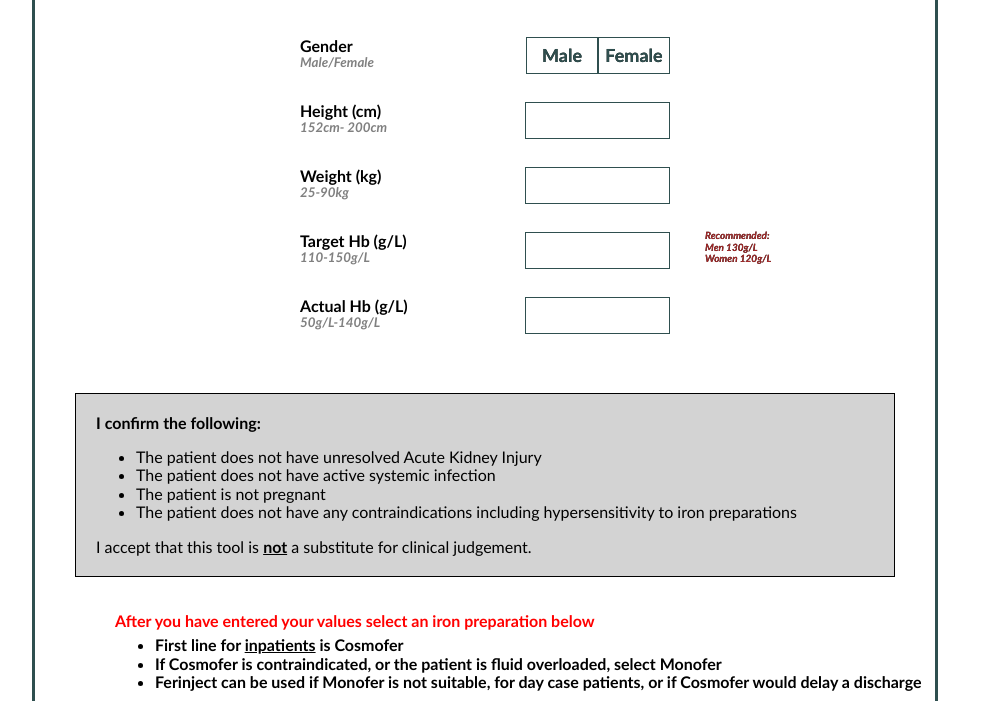
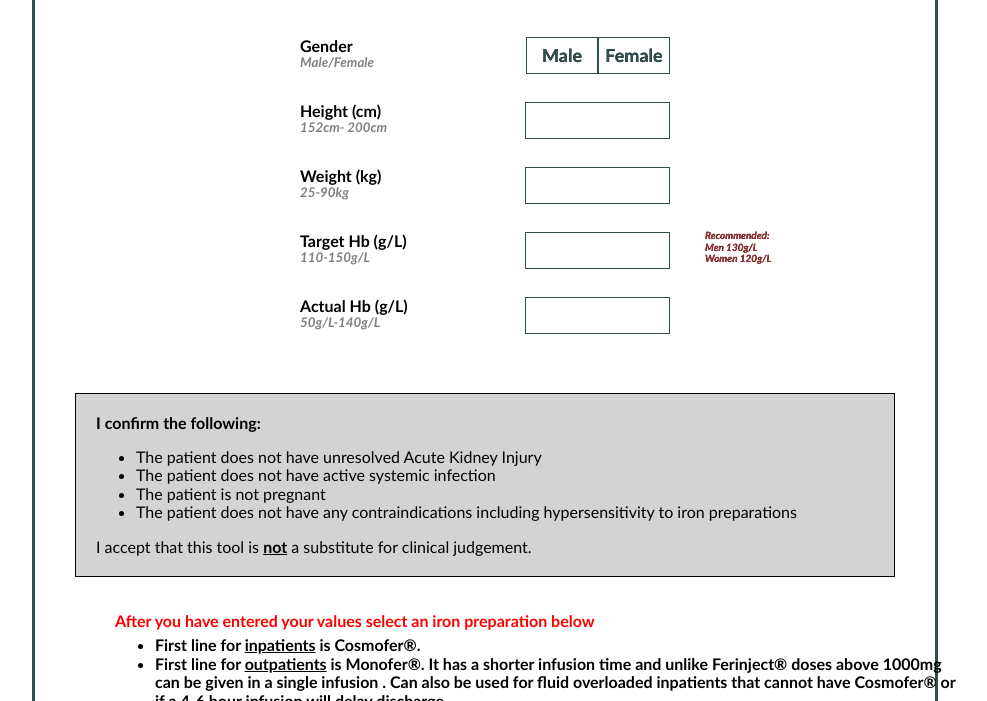
Before and after one commit to Pharma2022/IvIron, a plain HTML site: page index.html in a window 1280 px wide. Shown: the part 99-800 px from the top of the page, without its empty margins (155-1142 px from the left). Drawn offline with nearby package versions, Linux system fonts and the light colour scheme.

Commit message:
Update index.html

```diff
--- a/index.html
+++ b/index.html
@@ -44,9 +44,9 @@
              </div>
              <div id ="selection-container">
            <h4 id = "selection-message">After you have entered your values select an iron preparation below<h4>
-               <ul><li>First line for <b><u>inpatients</u></b> is Cosmofer</li>
-                    <li>If Cosmofer is contraindicated, or the patient is fluid overloaded, select Monofer</li>
-                    <li>Ferinject can be used if Monofer is not suitable, for day case patients, or if Cosmofer would delay a discharge</li></ul></div>
+                   <ul><li>First line for <b><u>inpatients</u></b> is Cosmofer®.</li>
+                   <li>First line for <b><u>outpatients</u></b> is Monofer®. It has a shorter infusion time and unlike Ferinject® doses above 1000mg can be given in a single infusion . Can also be used for fluid overloaded inpatients that cannot have Cosmofer® or if a 4-6 hour infusion will delay discharge</li>
+                    <li>Ferinject® can be used if Monofer is not tolerable for outpatients, or or according to a consultants preference</li></ul></div>
 
               <div id="calculate"><button id="cosmoferBtn">Cosmofer</button><button id="monoferBtn">Monofer</button><button id="ferinjectBtn">Ferinject</button>
                <p id ="render-dose"> </p>
```
